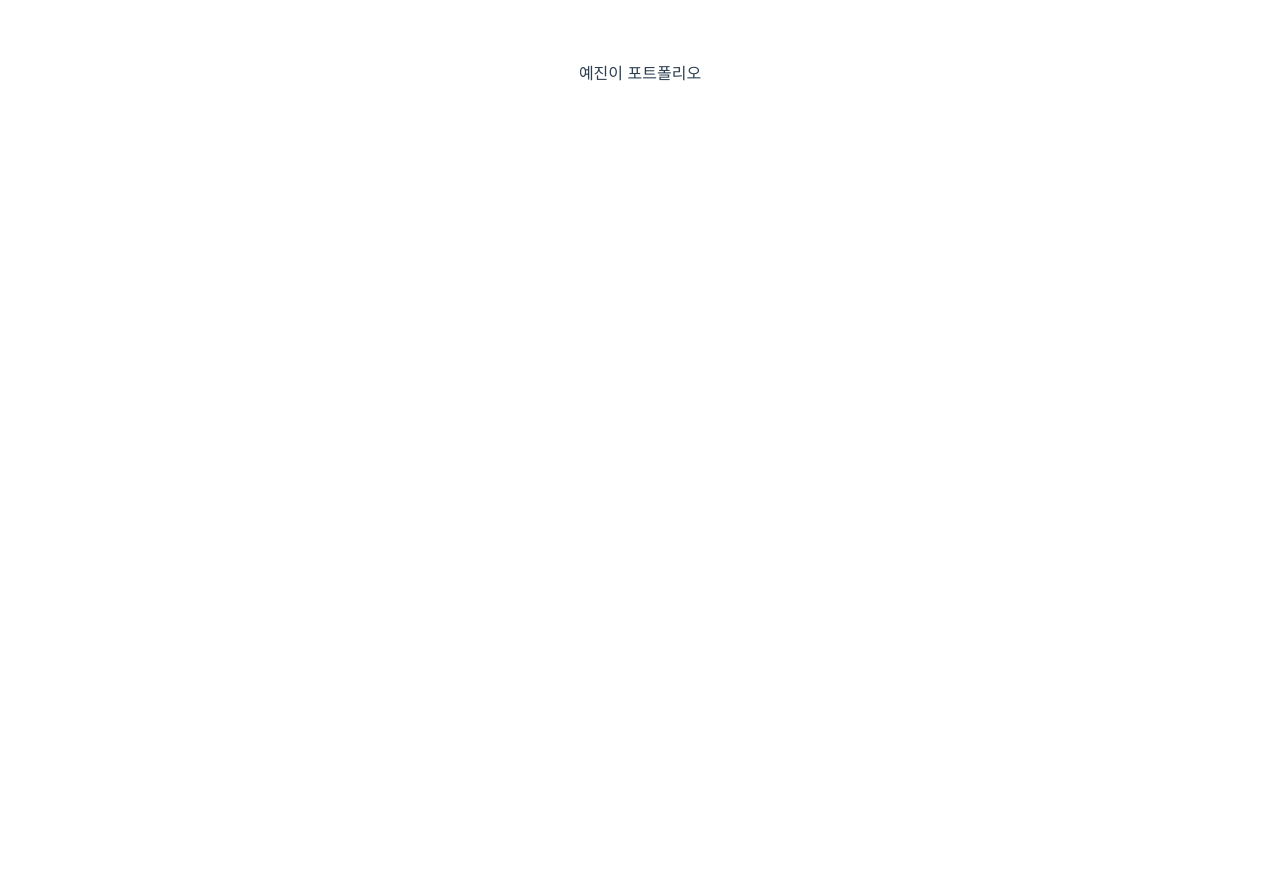
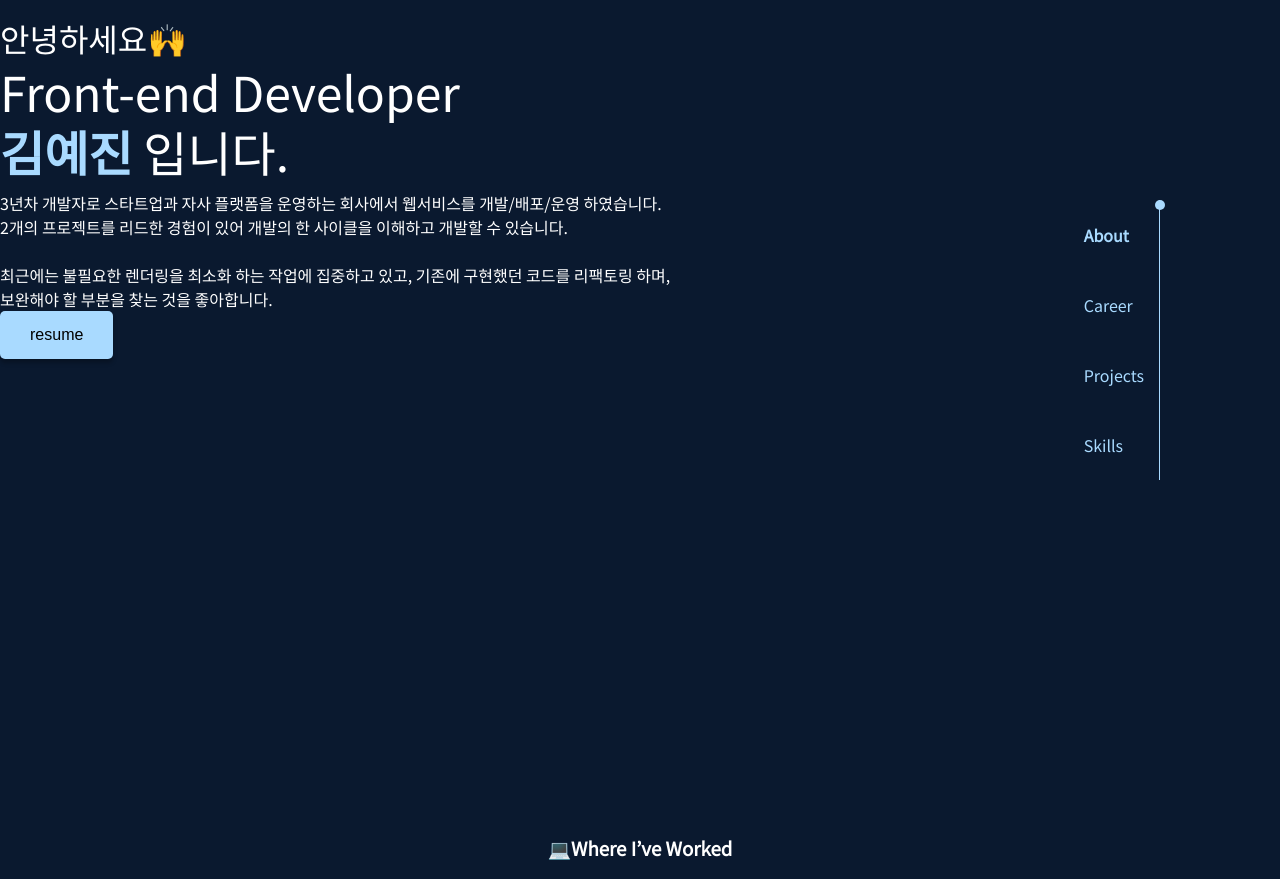
Before and after one commit to yaejin9503/portfoliov2, a Vue app: page / in a window 1280 px wide. Before the commit the page ends 800 px from the top, so only its background shows below. Built offline with nearby package versions, Linux system fonts and the light colour scheme.

Commit message:
중간 작업물

```diff
--- a/package.json
+++ b/package.json
@@ -18,7 +18,9 @@
     "@vue/cli-plugin-eslint": "~5.0.0",
     "@vue/cli-service": "~5.0.0",
     "eslint": "^7.32.0",
-    "eslint-plugin-vue": "^8.0.3",
+    "eslint-config-prettier": "^8.8.0",
+    "eslint-plugin-prettier": "^4.2.1",
+    "eslint-plugin-vue": "^8.7.1",
     "vue-template-compiler": "^2.6.14"
   },
   "eslintConfig": {
--- a/public/index.html
+++ b/public/index.html
@@ -1,15 +1,27 @@
 <!DOCTYPE html>
 <html lang="">
   <head>
-    <meta charset="utf-8">
-    <meta http-equiv="X-UA-Compatible" content="IE=edge">
-    <meta name="viewport" content="width=device-width,initial-scale=1.0">
-    <link rel="icon" href="<%= BASE_URL %>favicon.ico">
+    <meta charset="utf-8" />
+    <meta http-equiv="X-UA-Compatible" content="IE=edge" />
+    <meta name="viewport" content="width=device-width,initial-scale=1.0" />
+    <link rel="icon" href="<%= BASE_URL %>favicon.ico" />
+    <link
+      href="https://fonts.googleapis.com/css2?family=Noto+Sans+KR&display=swap"
+      rel="stylesheet"
+    />
+    <link
+      href="https://fonts.googleapis.com/css2?family=Roboto+Mono&display=swap"
+      rel="stylesheet"
+    />
     <title><%= htmlWebpackPlugin.options.title %></title>
   </head>
   <body>
     <noscript>
-      <strong>We're sorry but <%= htmlWebpackPlugin.options.title %> doesn't work properly without JavaScript enabled. Please enable it to continue.</strong>
+      <strong
+        >We're sorry but <%= htmlWebpackPlugin.options.title %> doesn't work
+        properly without JavaScript enabled. Please enable it to
+        continue.</strong
+      >
     </noscript>
     <div id="app"></div>
     <!-- built files will be auto injected -->
--- a/src/App.vue
+++ b/src/App.vue
@@ -1,27 +1,20 @@
 <template>
   <div id="app">
-    예진이 포트폴리오
+    <Home />
   </div>
 </template>
 
 <script>
-// import HelloWorld from './components/HelloWorld.vue'
+import Home from "./components/Home.vue";
 
 export default {
-  name: 'App',
+  name: "App",
   components: {
-    // HelloWorld
-  }
-}
+    Home,
+  },
+};
 </script>
 
 <style>
-#app {
-  font-family: Avenir, Helvetica, Arial, sans-serif;
-  -webkit-font-smoothing: antialiased;
-  -moz-osx-font-smoothing: grayscale;
-  text-align: center;
-  color: #2c3e50;
-  margin-top: 60px;
-}
+@import "./assets/css/common.css";
 </style>
--- /dev/null
+++ b/src/assets/css/common.css
@@ -0,0 +1,149 @@
+:root {
+  --font-size-blg: 3rem;
+  --font-size-lg: 2rem;
+  --font-size-md: 1.5rem;
+  --font-size-sm: 1rem;
+}
+
+@media (min-width: 480px) {
+  :root {
+    --font-size-blg: 3.75rem;
+    --font-size-lg: 2.75rem;
+    --font-size-md: 2rem;
+    --font-size-sm: 1.25rem;
+  }
+}
+
+@media (min-width: 1024px) {
+  :root {
+    --font-size-blg: 4.5rem;
+    --font-size-lg: 3.5rem;
+    --font-size-md: 2.5rem;
+    --font-size-sm: 1.2 rem;
+  }
+}
+
+body {
+  margin: 0px;
+  background: #0a192f;
+  font-family: "Noto Sans KR";
+}
+
+p {
+  margin: 0px;
+}
+
+button {
+  padding: 15px 30px;
+  font-size: 16px;
+  background: #a9daff;
+  box-shadow: 0px 4px 4px rgba(0, 0, 0, 0.25);
+  border-radius: 5px;
+  border: none;
+  cursor: pointer;
+  transition: all 0.5s;
+}
+
+button:hover {
+  background: #bad9f0;
+}
+
+ul {
+  list-style: none;
+  margin: 0;
+}
+
+#app {
+  /* font-family: Avenir, Helvetica, Arial, sans-serif;
+  -webkit-font-smoothing: antialiased;
+  -moz-osx-font-smoothing: grayscale;
+  text-align: center;
+  color: #2c3e50;
+  margin-top: 60px; */
+  margin: 0px;
+}
+.container {
+  color: #fff;
+}
+
+.first-step-wrap {
+  /* margin-left: 329px;
+  margin-top: 180px; */
+  /* font-weight: 400; */
+  /* 화면 크기에 맞는 높이 */
+  height: 100vh;
+}
+
+.first-step-wrap p:first-child {
+  font-style: normal;
+  font-size: 32px;
+  line-height: 46px;
+}
+
+.first-step-wrap p:nth-child(2) {
+  font-style: normal;
+  font-size: 48px;
+  line-height: 60px;
+}
+.first-step-wrap p:nth-child(2) b {
+  color: #a9daff;
+}
+.first-step-wrap p:nth-child(3) {
+  margin-top: 10px;
+  font-size: var(--font-size-sm);
+}
+.first-step-wrap > div {
+  margin-top: 15px;
+}
+
+.tab-wrap {
+  position: fixed;
+  top: 200px;
+  right: 120px;
+  display: flex;
+  transition: all 1s;
+}
+
+.tab-wrap ul {
+  padding: 0px 15px 0px 0px;
+}
+.tab-wrap ul > li {
+  color: #a9daff;
+  line-height: 70px;
+}
+
+.tab-wrap .selected {
+  font-weight: bold;
+}
+
+.left-line {
+  border-left: 1px solid #a9daff;
+}
+
+.circle-wrap {
+  position: relative;
+}
+
+.circle {
+  position: absolute;
+  width: 10px;
+  height: 10px;
+  background: #a9daff;
+  top: 0;
+  right: 5px;
+  left: -5px;
+  border-radius: 10px;
+  transition: all 1s;
+}
+
+.second-step-wrap {
+  width: 100%;
+  position: relative;
+}
+
+.second-container {
+  position: absolute;
+  top: 10%;
+  left: 50%;
+  transform: translateX(-50%);
+}
--- /dev/null
+++ b/src/components/Home.vue
@@ -0,0 +1,56 @@
+<template lang="">
+  <div class="container">
+    <section class="first-step-wrap">
+      <div>
+        <p>안녕하세요🙌</p>
+        <p>
+          Front-end Developer <br />
+          <b>김예진</b> 입니다.
+        </p>
+        <p>
+          3년차 개발자로 스타트업과 자사 플랫폼을 운영하는 회사에서 웹서비스를
+          개발/배포/운영 하였습니다.<br />
+          2개의 프로젝트를 리드한 경험이 있어 개발의 한 사이클을 이해하고 개발할
+          수 있습니다.
+          <br /><br />
+          최근에는 불필요한 렌더링을 최소화 하는 작업에 집중하고 있고, 기존에
+          구현했던 코드를 리팩토링 하며, <br />
+          보완해야 할 부분을 찾는 것을 좋아합니다.
+        </p>
+        <div>
+          <button>resume</button>
+        </div>
+      </div>
+    </section>
+    <section class="second-step-wrap">
+      <div class="second-container">
+        <h3>💻Where I’ve <span>Worked</span></h3>
+        <div></div>
+      </div>
+    </section>
+    <section></section>
+    <section></section>
+    <div class="tab-wrap">
+      <ul>
+        <li class="selected">About</li>
+        <li>Career</li>
+        <li>Projects</li>
+        <li>Skills</li>
+      </ul>
+      <div class="left-line"></div>
+      <div class="circle-wrap">
+        <div class="circle"></div>
+      </div>
+    </div>
+  </div>
+</template>
+<script>
+// import Introduce from "./Introduce.vue";
+
+export default {
+  name: "App",
+  components: {
+    // Introduce,
+  },
+};
+</script>
```
Also changed, not shown: jsconfig.json (+2 -9 lines), src/components/HelloWorld.vue (deleted, +0 -58 lines), .eslintrc.js (added), 1 other file (tests, documents, lock files or other folders).
